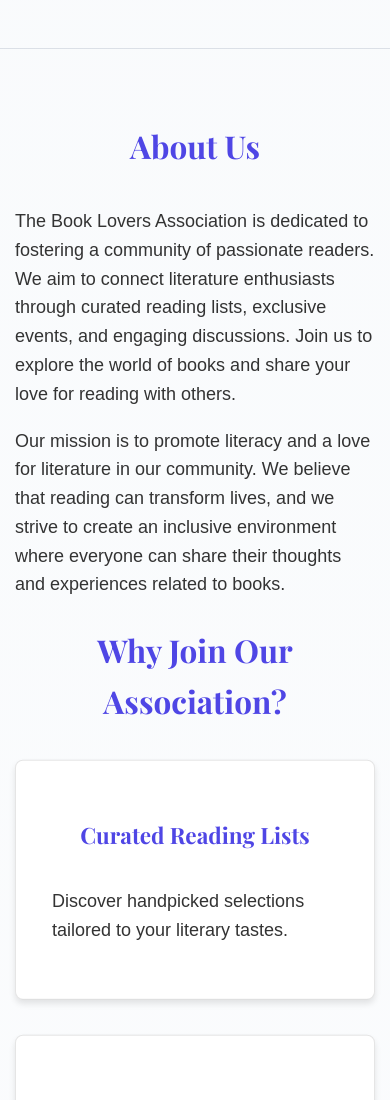
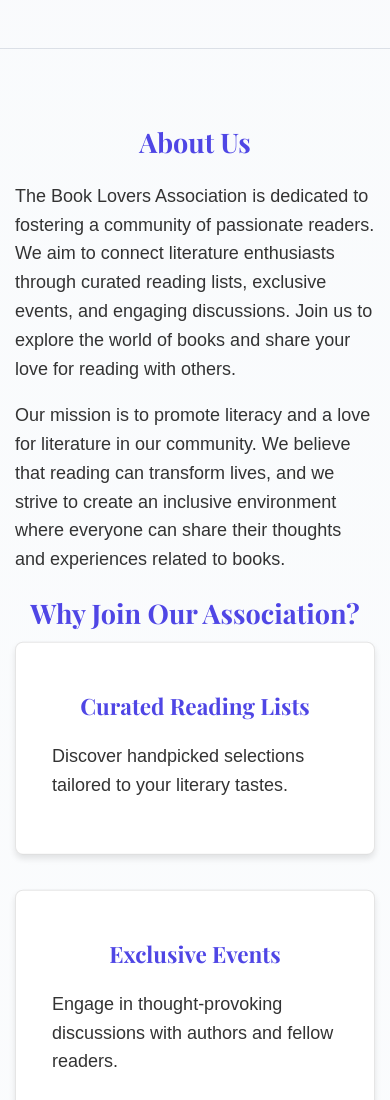
Before and after one commit to hiruy4004/hiruy4004, a plain HTML site: page index.html in a window 390 px wide. Shown: the part 900-2000 px from the top of the page. Drawn offline with nearby package versions, Linux system fonts and the light colour scheme.

Commit message:
Add files via upload

```diff
--- a/styles.css
+++ b/styles.css
@@ -96,28 +96,23 @@ nav ul li a:hover {
 h1, h2, h3 {
     font-family: var(--font-heading);
     font-weight: 700;
+    text-align: center;
+    margin: 0.5rem 0;
 }
 
 h1 {
-    font-size: 3rem;
+    font-size: 2.5rem;
     color: var(--color-primary);
-    margin-bottom: 1rem;
-    line-height: 1.1;
 }
 
 h2 {
     font-size: 2rem;
     color: var(--color-primary);
-    margin-bottom: 2rem;
-    text-align: center;
 }
 
 h3 {
-    font-size: var(--font-size-h3);
-    line-height: 1.4;
+    font-size: 1.5rem;
     color: var(--color-primary);
-    margin-bottom: 2rem;
-    text-align: center;
 }
 
 .cta-button {
@@ -243,7 +238,7 @@ h3 {
     }
 
     h2 {
-        font-size: 1.75rem;
+        font-size: 1.5rem;
     }
 
     h3 {
```
